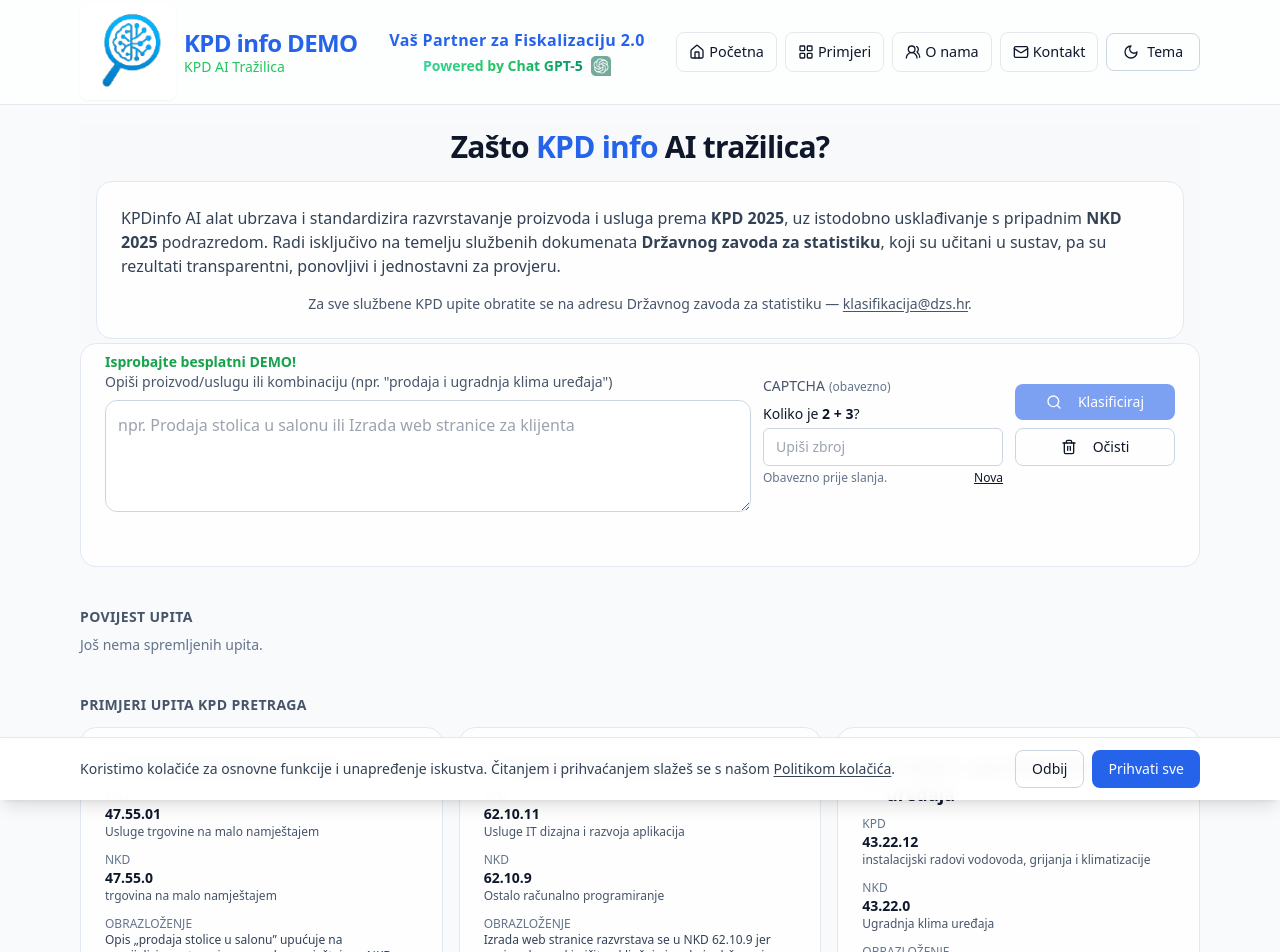
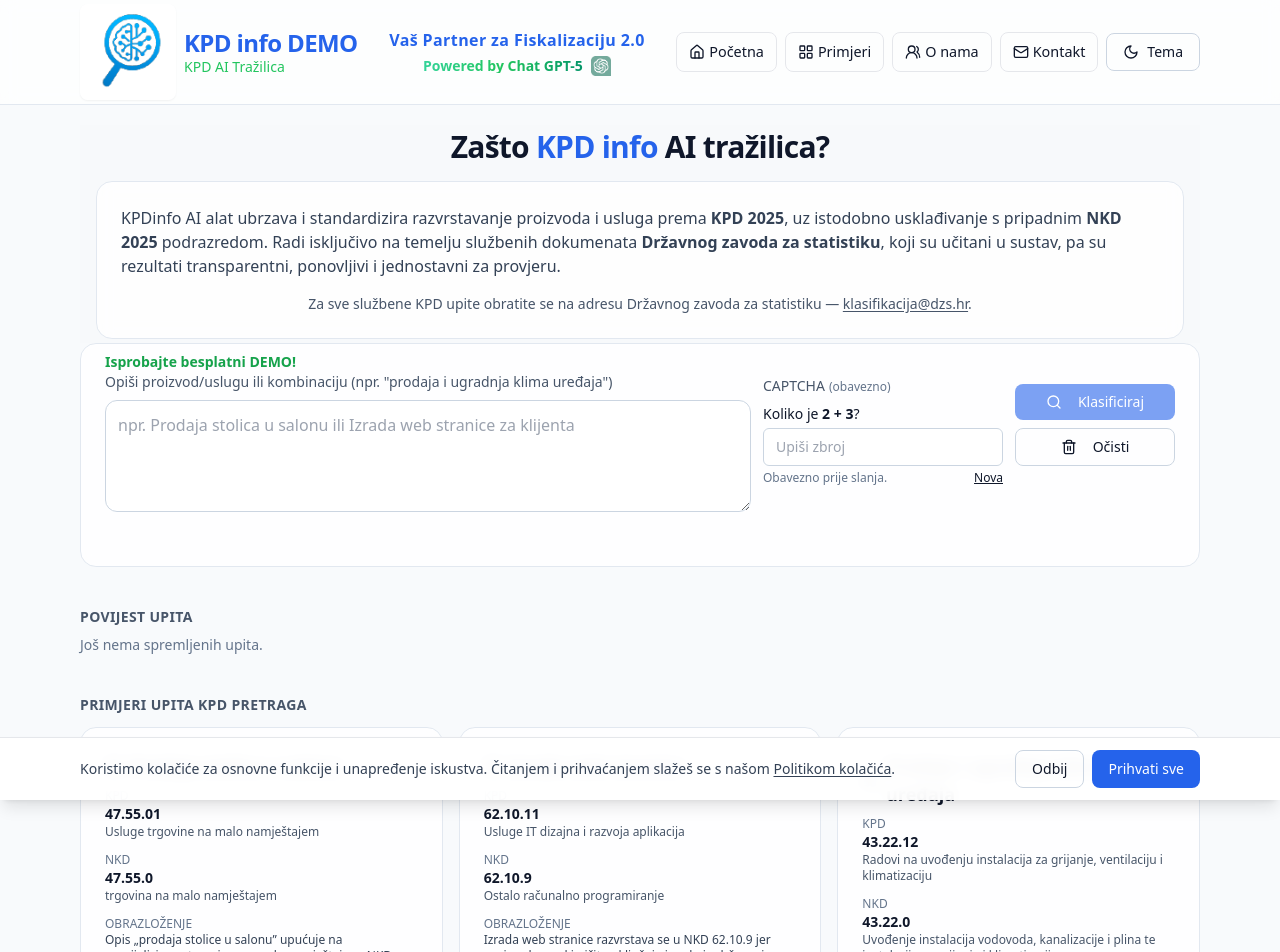
Before and after one commit to Weparche/Webovi, a React (Vite) app: page / in a window 1280 px wide. Shown: the top 952 px of the page. Built offline with nearby package versions, Linux system fonts and the light colour scheme.

Commit message:
demo-live

```diff
--- a/src/App.tsx
+++ b/src/App.tsx
@@ -271,9 +271,9 @@ export default function App() {
     {
       label: "Prodaja i ugradnja klima uređaja",
       KPD_6: "43.22.12",
-      KPD_naziv: "instalacijski radovi vodovoda, grijanja i klimatizacije",
+      KPD_naziv: "Radovi na uvođenju instalacija za grijanje, ventilaciju i klimatizaciju",
       NKD_4: "43.22.0",
-      NKD_naziv: "Ugradnja klima uređaja",
+      NKD_naziv: "Uvođenje instalacija vodovoda, kanalizacije i plina te instalacija za grijanje i klimatizaciju",
       Razlog_odabira:
         "Ugradnja klima uređaja spada u NKD 43.22.0 jer ovaj podrazred obuhvaća postavljanje, održavanje i popravak opreme i vodova za ventilaciju i klimatizaciju, uključujući sustave grijanja i klimatizacije . U KPD 2025, šifra 43.22.12 točno označava radove na uvođenju instalacija za grijanje, ventilaciju i klimatizaciju, što odgovara usluzi ugradnje klima uređaja .",
       alternativne: [
```
